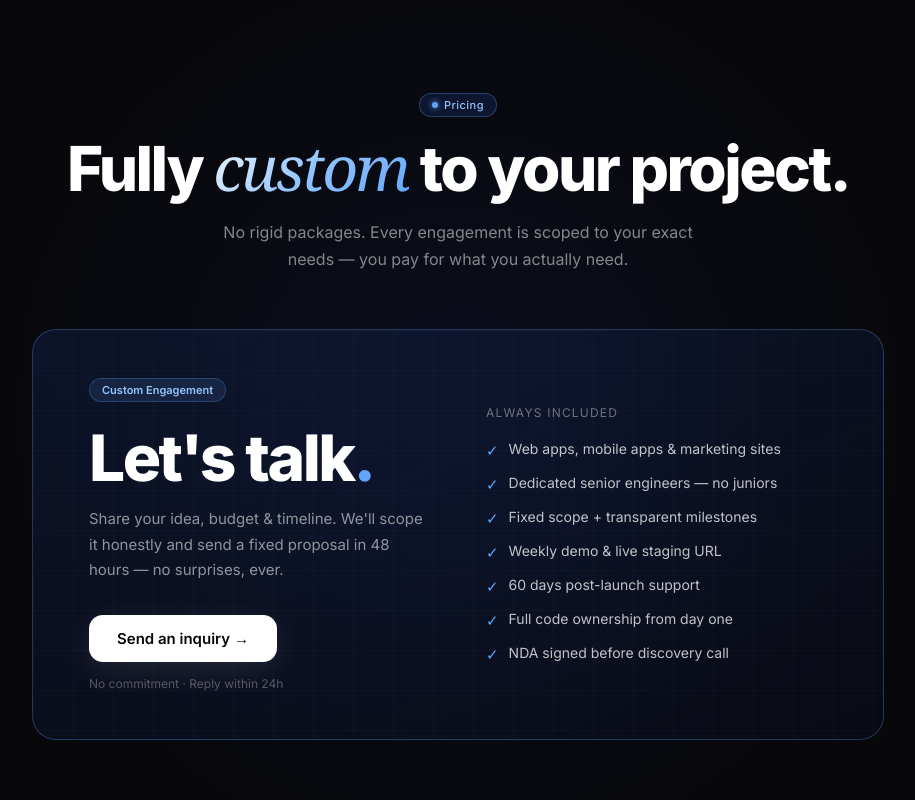
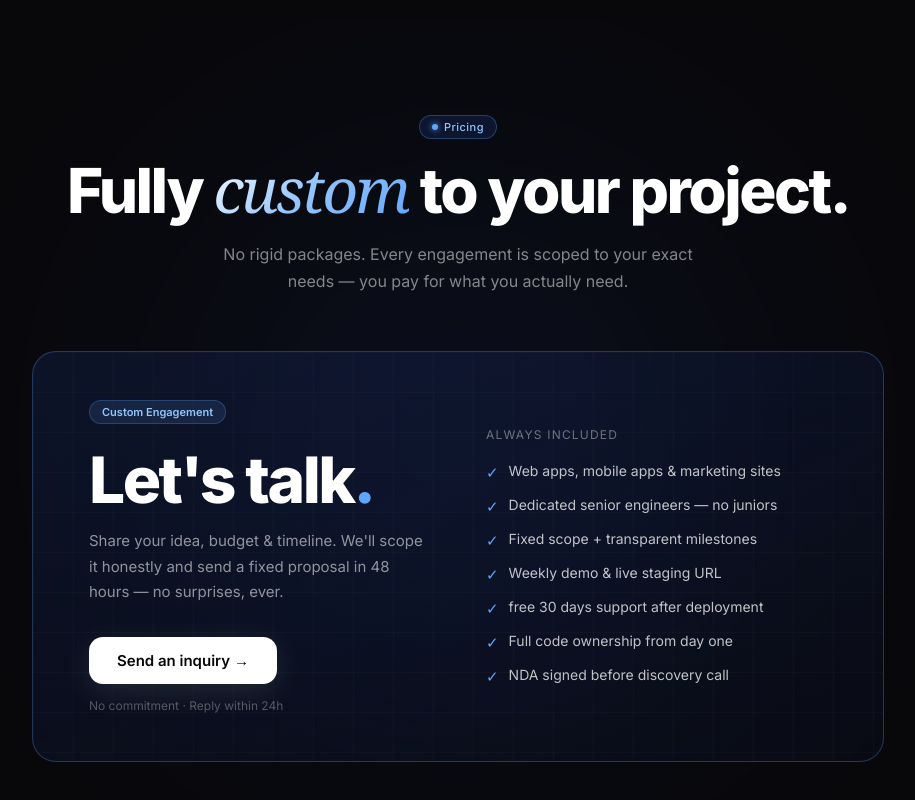
Before and after one commit to Lucypher666/evokira3, a website: page index.html in a window 1280 px wide. Shown: the part 4444-5244 px from the top of the page, without its empty margins (182-1097 px from the left). Drawn offline with Linux system fonts and the light colour scheme.

Commit message:
Update favicon and support text phrasing

```diff
--- a/index.html
+++ b/index.html
@@ -7,6 +7,7 @@
 <meta name="description" content="Evokira builds beautiful, scalable web and mobile applications for ambitious teams. We specialize in Next.js, TypeScript, and React Native. Ship your MVP in weeks."/>
 <meta name="keywords" content="Software Development, Web Development, Mobile Apps, SaaS, Next.js, React Native, Evokira, Product Engineering"/>
 <link rel="canonical" href="https://evokira.com/"/>
+<link rel="icon" type="image/jpeg" href="favicon.jpeg">
 
 <!-- Open Graph / Facebook -->
 <meta property="og:type" content="website"/>
@@ -408,7 +409,7 @@ h2.sec-h{font-size:clamp(28px,8vw,48px);}
       <div class="card" style="padding:28px;"><div style="display:flex;align-items:center;margin-bottom:16px;"><div class="step-num">01</div><span style="font-size:11px;color:rgba(255,255,255,0.35);">Week 1</span></div><h3 style="font-size:17px;font-weight:700;margin-bottom:8px;">Discovery</h3><p style="font-size:13px;color:rgba(255,255,255,0.5);line-height:1.7;">60-min call → written brief → fixed proposal in 48h.</p></div>
       <div class="card" style="padding:28px;"><div style="display:flex;align-items:center;margin-bottom:16px;"><div class="step-num">02</div><span style="font-size:11px;color:rgba(255,255,255,0.35);">Week 1–2</span></div><h3 style="font-size:17px;font-weight:700;margin-bottom:8px;">Design</h3><p style="font-size:13px;color:rgba(255,255,255,0.5);line-height:1.7;">Clickable Figma prototypes. Iterate until it's right.</p></div>
       <div class="card" style="padding:28px;"><div style="display:flex;align-items:center;margin-bottom:16px;"><div class="step-num">03</div><span style="font-size:11px;color:rgba(255,255,255,0.35);">Week 2–6</span></div><h3 style="font-size:17px;font-weight:700;margin-bottom:8px;">Build</h3><p style="font-size:13px;color:rgba(255,255,255,0.5);line-height:1.7;">Weekly Loom demos. Live staging every Friday.</p></div>
-      <div class="card" style="padding:28px;"><div style="display:flex;align-items:center;margin-bottom:16px;"><div class="step-num">04</div><span style="font-size:11px;color:rgba(255,255,255,0.35);">Ongoing</span></div><h3 style="font-size:17px;font-weight:700;margin-bottom:8px;">Launch</h3><p style="font-size:13px;color:rgba(255,255,255,0.5);line-height:1.7;">Production deploy + 60 days support. Retainer optional.</p></div>
+      <div class="card" style="padding:28px;"><div style="display:flex;align-items:center;margin-bottom:16px;"><div class="step-num">04</div><span style="font-size:11px;color:rgba(255,255,255,0.35);">Ongoing</span></div><h3 style="font-size:17px;font-weight:700;margin-bottom:8px;">Launch</h3><p style="font-size:13px;color:rgba(255,255,255,0.5);line-height:1.7;">Production deploy + free 30 days support after deployment. Retainer optional.</p></div>
     </div>
   </div>
 </section>
@@ -478,7 +479,7 @@ h2.sec-h{font-size:clamp(28px,8vw,48px);}
             <li class="feature-item"><span class="check">✓</span>Dedicated senior engineers — no juniors</li>
             <li class="feature-item"><span class="check">✓</span>Fixed scope + transparent milestones</li>
             <li class="feature-item"><span class="check">✓</span>Weekly demo & live staging URL</li>
-            <li class="feature-item"><span class="check">✓</span>60 days post-launch support</li>
+            <li class="feature-item"><span class="check">✓</span>free 30 days support after deployment</li>
             <li class="feature-item"><span class="check">✓</span>Full code ownership from day one</li>
             <li class="feature-item"><span class="check">✓</span>NDA signed before discovery call</li>
           </ul>
@@ -578,7 +579,7 @@ h2.sec-h{font-size:clamp(28px,8vw,48px);}
           <span class="faq-q">Changes after launch?</span>
           <span class="faq-icon">+</span>
         </button>
-        <div class="faq-answer">60 days support included. Monthly retainer available after.</div>
+        <div class="faq-answer">free 30 days support after deployment included. Monthly retainer available after.</div>
       </div>
       <div class="card faq-item">
         <button class="faq-btn" onclick="toggleFaq(this)">
```
Also changed, not shown: favicon.jpeg (added).
